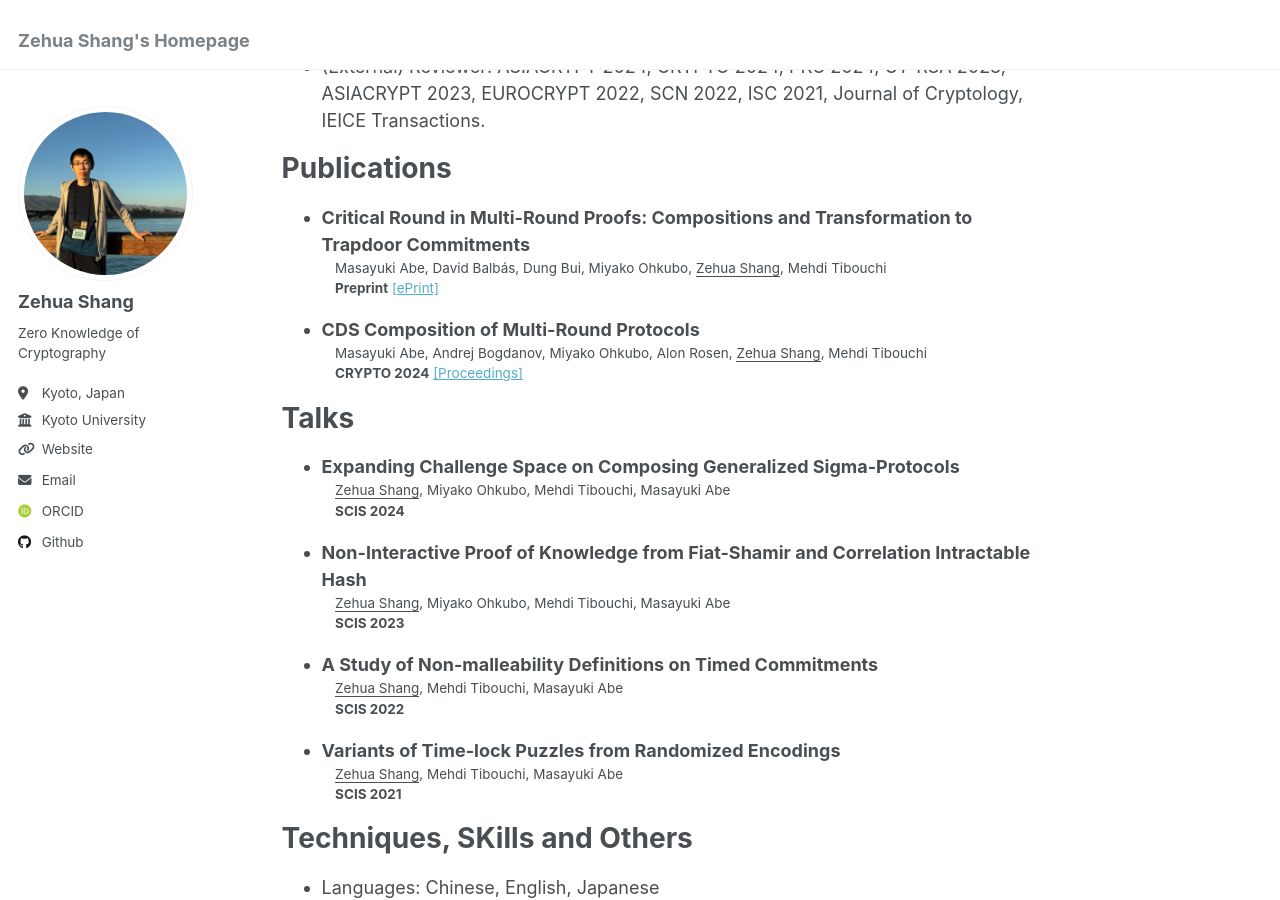
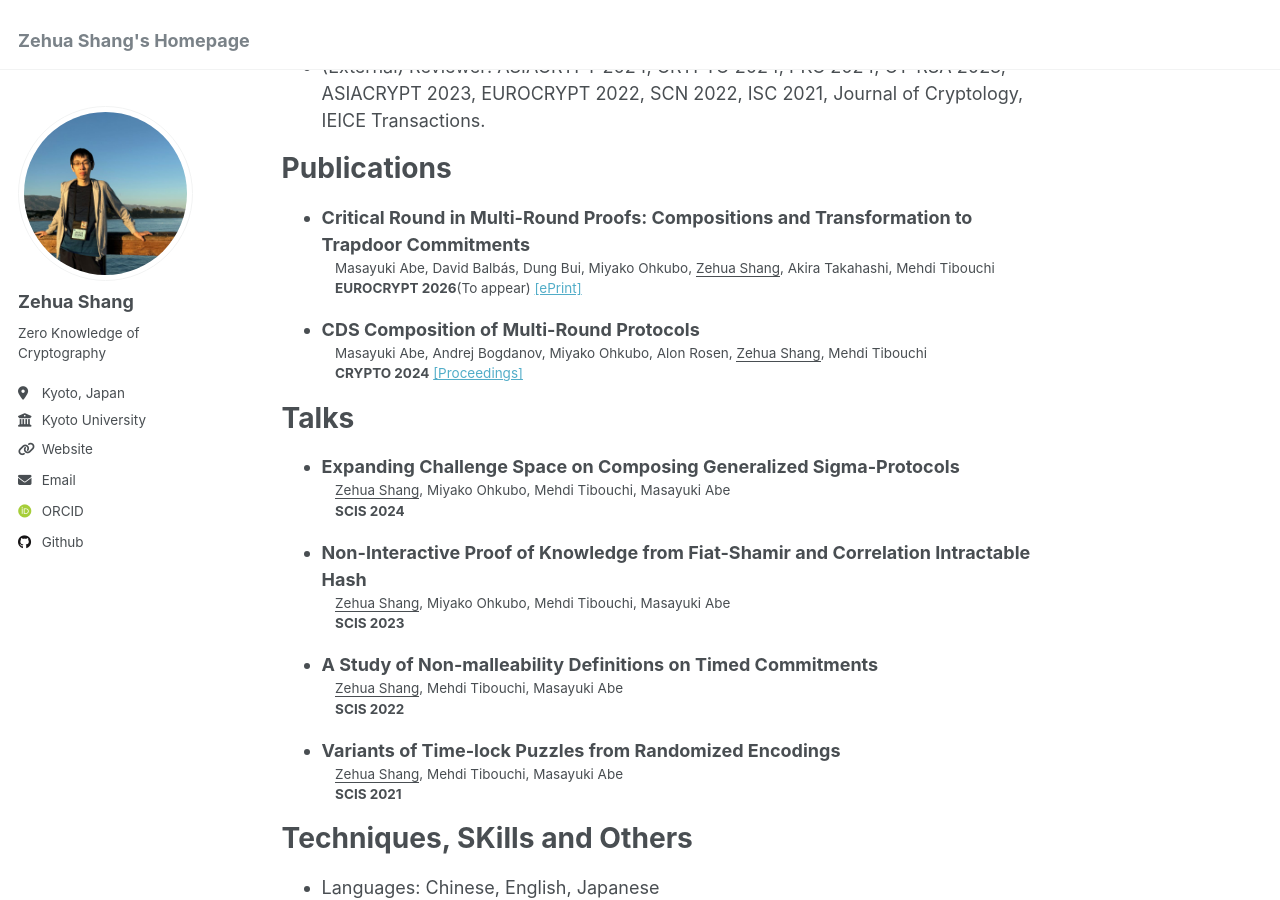
Before and after one commit to shzhzzz/shzhzzz.github.io, a Jekyll site: the page built from _pages/about.md, in a window 1280 px wide and 900 px high, scrolled down 775 px. Built offline with Jekyll 4.4.1, drawn with Linux system fonts in a browser that asks for light colours; some web fonts are replaced.

Commit message:
Update about.md

```diff
--- a/_pages/about.md
+++ b/_pages/about.md
@@ -32,8 +32,8 @@ Academic Service
 Publications
 ======
 * Critical Round in Multi-Round Proofs: Compositions and Transformation to Trapdoor Commitments
-:   Masayuki Abe, David Balbás, Dung Bui, Miyako Ohkubo, <u>Zehua Shang</u>, Mehdi Tibouchi
-:   **Preprint** [[ePrint]](https://eprint.iacr.org/2024/1766)
+:   Masayuki Abe, David Balbás, Dung Bui, Miyako Ohkubo, <u>Zehua Shang</u>, Akira Takahashi, Mehdi Tibouchi
+:   **EUROCRYPT 2026**(To appear) [[ePrint]](https://eprint.iacr.org/2024/1766)
 * CDS Composition of Multi-Round Protocols
 :   Masayuki Abe, Andrej Bogdanov, Miyako Ohkubo, Alon Rosen, <u>Zehua Shang</u>, Mehdi Tibouchi
 :   **CRYPTO 2024** [[Proceedings]](https://link.springer.com/chapter/10.1007/978-3-031-68400-5_12)
```
